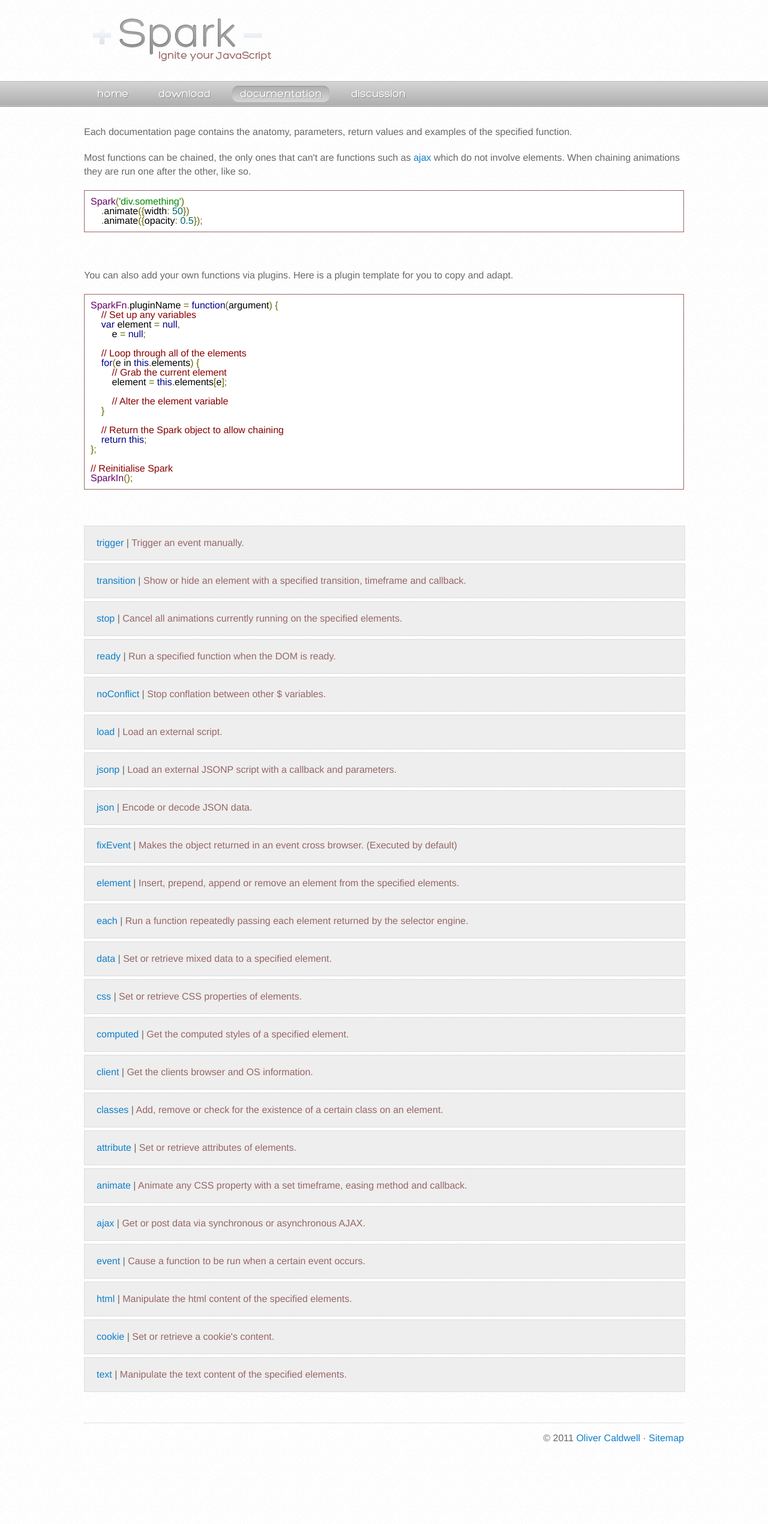
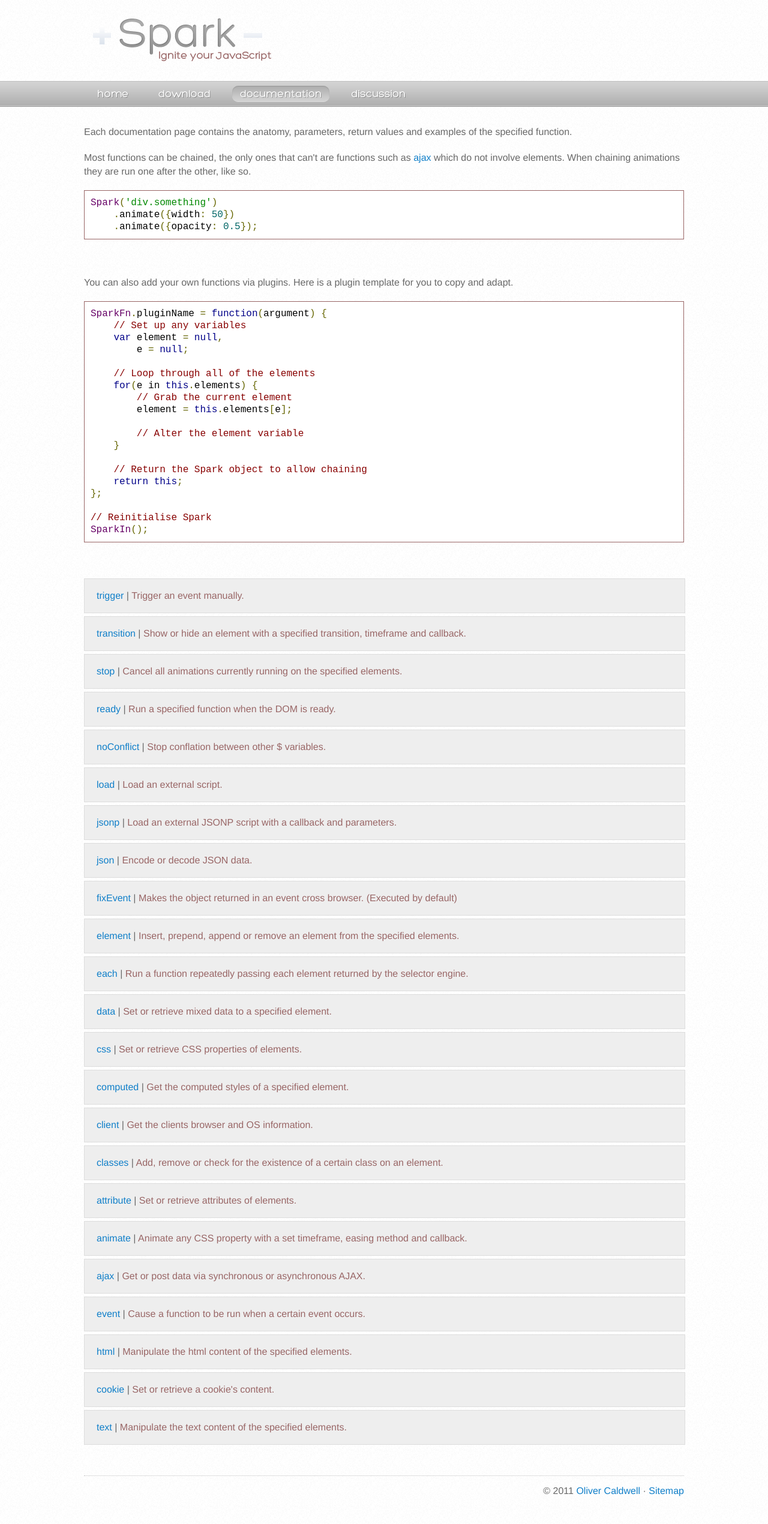
Before and after one commit to Olical/sparkjs.co.uk, a Jekyll site: the page built from documentation.html, in a window 1280 px wide. Shown: the whole page at 60% size. Built offline with Jekyll 4.4.1, drawn with Linux system fonts in a browser that asks for light colours; Markdown is read by kramdown in place of the engine named in the settings; comment, search, counter and statistics services are not loaded; before the commit the page ends 2452 px from its top, so only the background shows below that.

Commit message:
Changed the font in prettyprint pre tags to courier

```diff
--- a/assets/style.css
+++ b/assets/style.css
@@ -301,6 +301,8 @@ ul.full {
 /* Code blocks */
 pre.prettyprint {
 	margin: 0 0 60px 0;
+	line-height: 20px;
+	font-family: courier new;;
 }
 
 /* Disqus */
```
